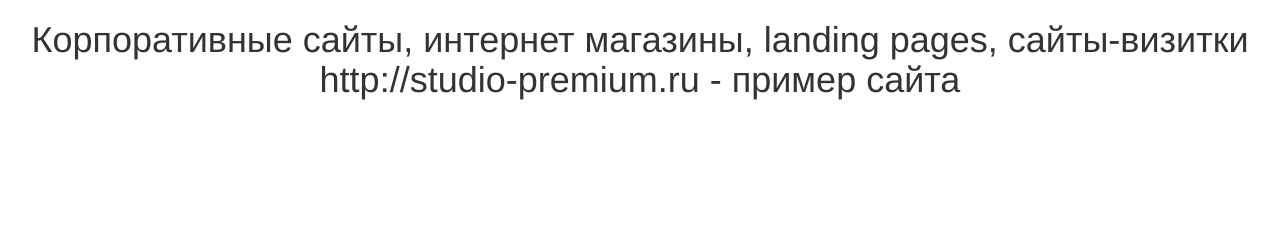
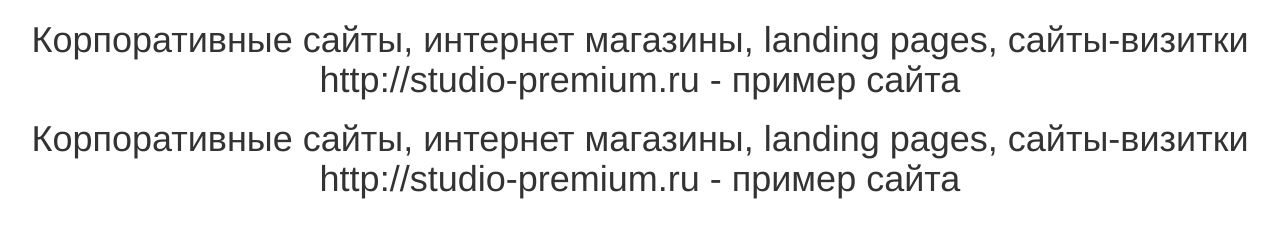
Before and after one commit to Nargoel/studiya, a plain HTML site: page index.html in a window 1280 px wide. Drawn offline with nearby package versions, Linux system fonts and the light colour scheme.

Commit message:
Еще одна строка

```diff
--- a/index.html
+++ b/index.html
@@ -25,6 +25,7 @@
 <body>
 <section class="wow slideInLeft text-center" data-wow-duration="1s" data-wow-delay="1s">
 <h1>Корпоративные сайты, интернет магазины, landing pages, сайты-визитки http://studio-premium.ru - пример сайта</h1>
+<h1>Корпоративные сайты, интернет магазины, landing pages, сайты-визитки http://studio-premium.ru - пример сайта</h1>
 </section>
 
 
```
